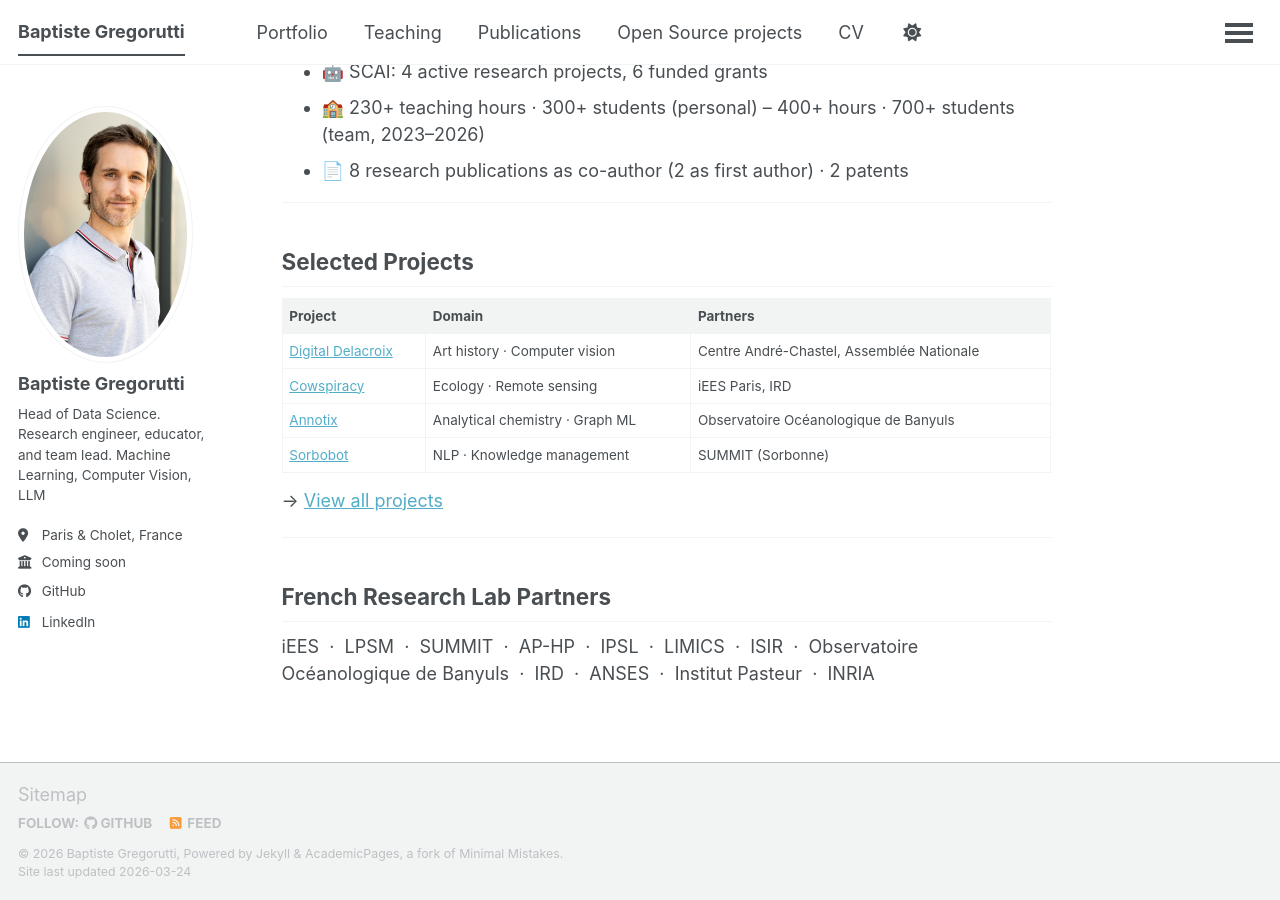
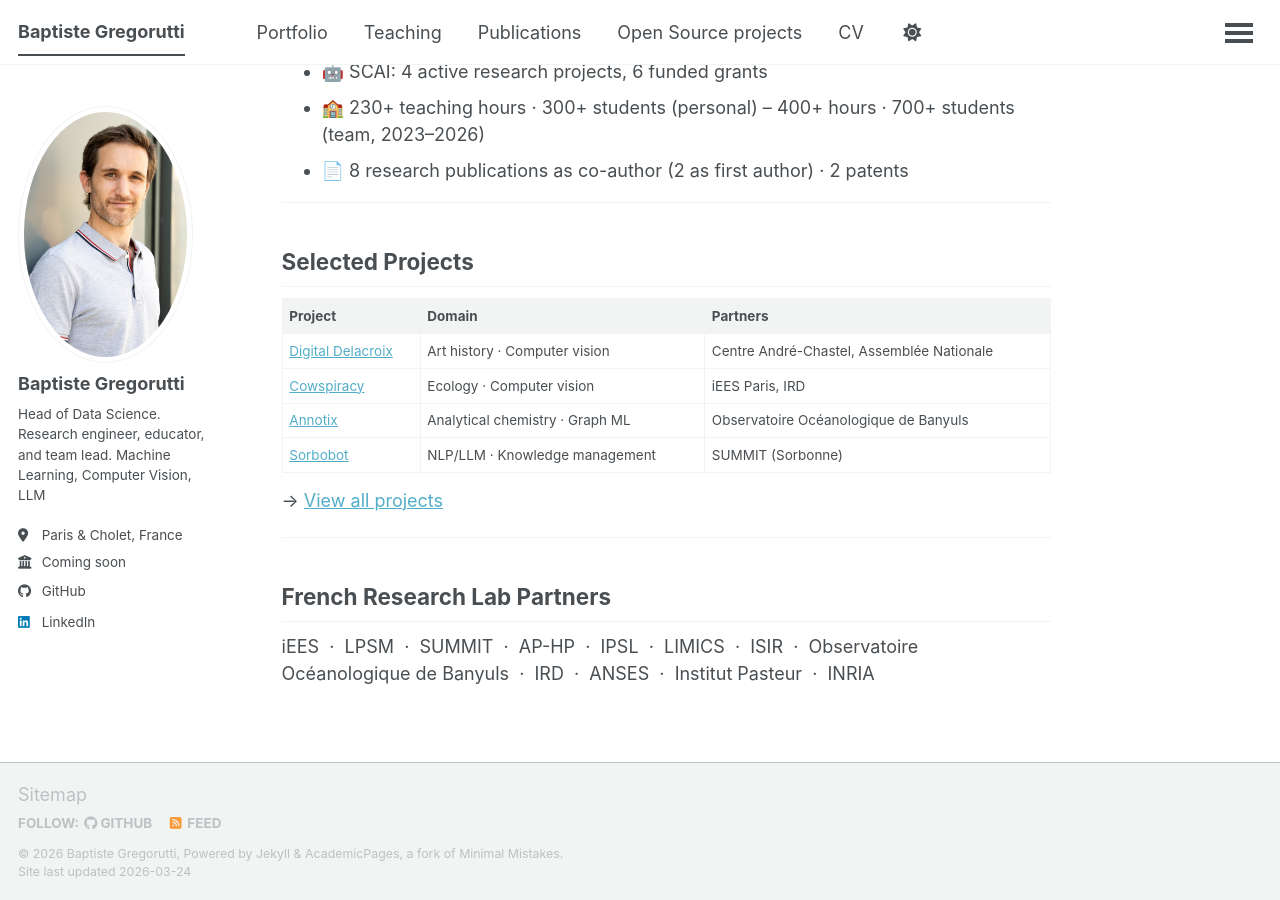
Before and after one commit to bgregorutti/bgregorutti.github.io, a Jekyll site: the page built from _pages/about.md, in a window 1280 px wide and 900 px high, scrolled down 596 px. Built offline with Jekyll 4.4.1, drawn with Linux system fonts in a browser that asks for light colours; a script that is not in the unit is left out.

Commit message:
minor modifications

```diff
--- a/_pages/about.md
+++ b/_pages/about.md
@@ -33,9 +33,9 @@ The projects we develop with my team are part of two France 2030-funded programs
 | Project | Domain | Partners |
 |---|---|---|
 | [Digital Delacroix](/portfolio/delacroix/) | Art history · Computer vision | Centre André-Chastel, Assemblée Nationale |
-| [Cowspiracy](/portfolio/cowspiracy/) | Ecology · Remote sensing | iEES Paris, IRD |
+| [Cowspiracy](/portfolio/cowspiracy/) | Ecology · Computer vision | iEES Paris, IRD |
 | [Annotix](/portfolio/annotix/) | Analytical chemistry · Graph ML | Observatoire Océanologique de Banyuls |
-| [Sorbobot](/portfolio/sorbobot/) | NLP · Knowledge management | SUMMIT (Sorbonne) |
+| [Sorbobot](/portfolio/sorbobot/) | NLP/LLM · Knowledge management | SUMMIT (Sorbonne) |
 
 → [View all projects](/portfolio/)
 
```
Also changed, not shown: _pages/open-source.md (+1 -1 lines).
